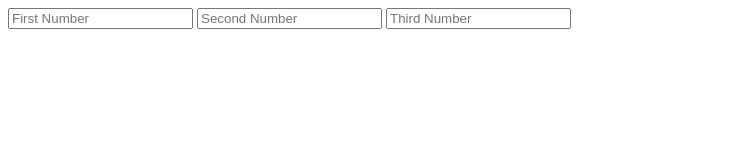
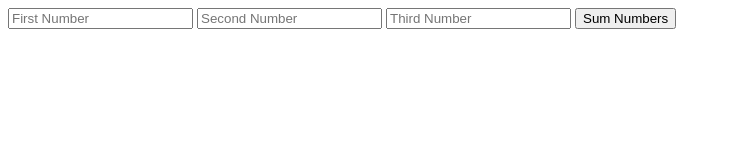
Before and after one commit to BrickEater/pergraph, a plain HTML site: page math/index.html in a window 1280 px wide. Shown: the whole page, without its empty margins (0-731 px from the left). Drawn offline with Linux system fonts and the light colour scheme.

Commit message:
made a function attached to a button

```diff
--- a/math/index.html
+++ b/math/index.html
@@ -10,6 +10,7 @@
         <input id="num1" type="text" inputmode="numeric" placeholder="First Number" oninput="this.value = this.value.replace(/[^0-9.]/g, '').replace(/(\..*)\./g, '$1');">
         <input id="num2" type="text" inputmode="numeric" placeholder="Second Number" oninput="this.value = this.value.replace(/[^0-9.]/g, '').replace(/(\..*)\./g, '$1');">
         <input id="num3" type="text" inputmode="numeric" placeholder="Third Number" oninput="this.value = this.value.replace(/[^0-9.]/g, '').replace(/(\..*)\./g, '$1');">
+        <button onclick="sumNum()">Sum Numbers</button>
 
     </body>
 </html>
--- a/math/index.js
+++ b/math/index.js
@@ -0,0 +1,4 @@
+function sumNum(num1,num2,num3){
+    var num1 = document.getElementById("num1").getAttribute("value");
+    console.log(num1)
+}
```
Also changed, not shown: 1 other file.
